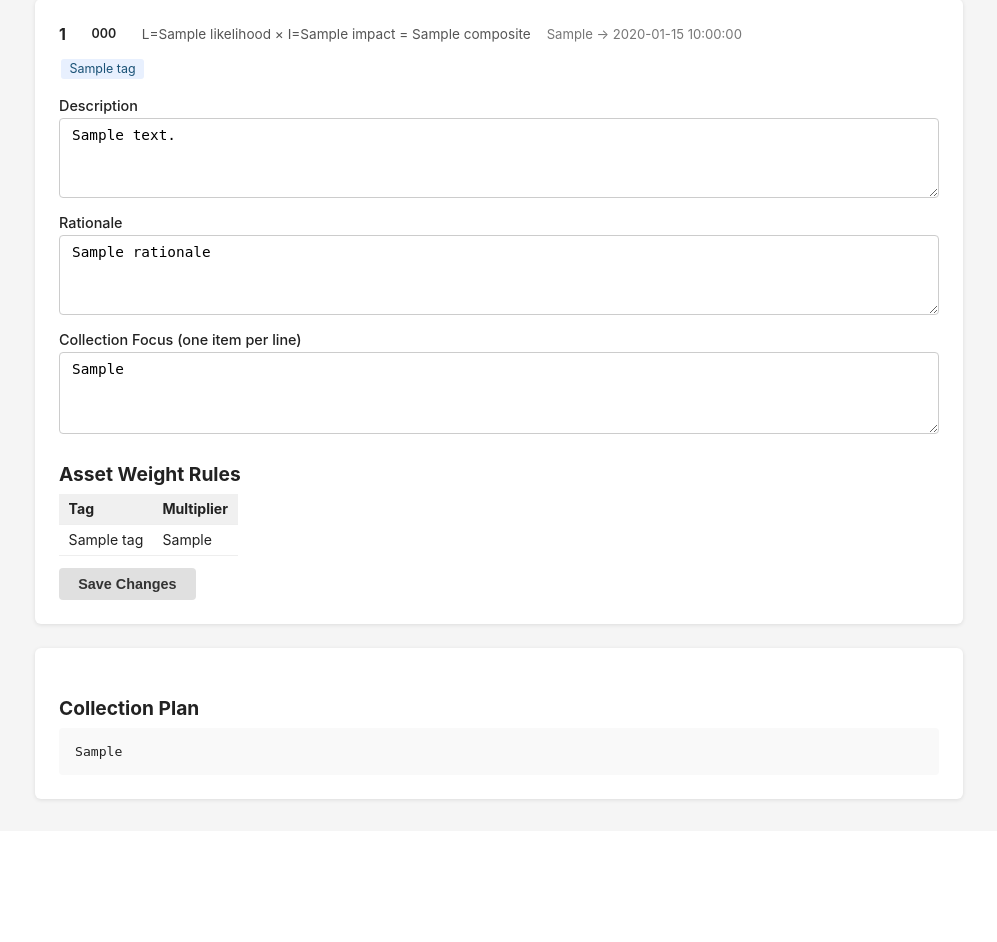
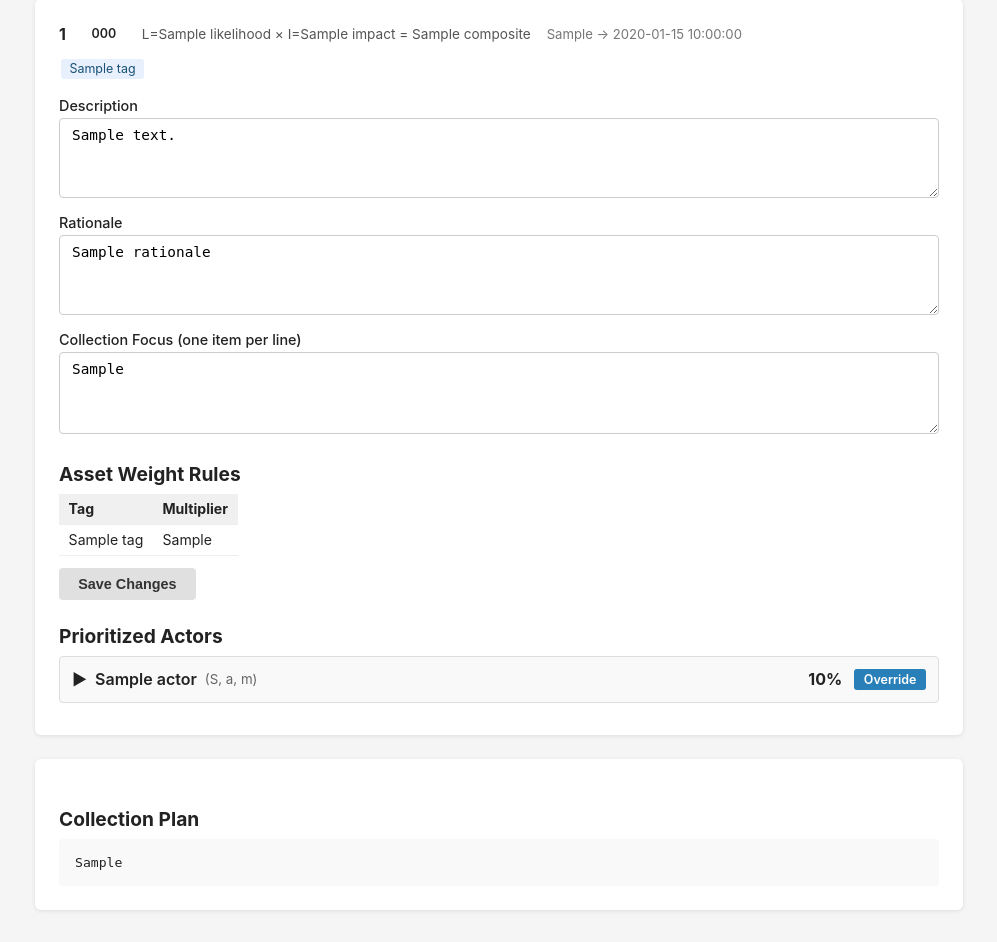
Before and after one commit to sw33t-b1u/beacon, a FastAPI app: template src/beacon/web/templates/review.html in a window 1280 px wide. Shown: the part 172-1114 px from the top of the page, without its empty margins (141-1138 px from the left). Before the commit the page ends 975 px from the top, so only its background shows below. Run offline with FastAPI, Linux system fonts and the light colour scheme; the template is opened without the code that fills it: most values are stand-ins (such as "Sample title", 1, 10 or a date in 2020); some libraries are stand-ins or nearby versions.

Commit message:
feat(web-ui): add prioritized_actors view and edit to review page
Extends PrioritizedActor with four analyst-annotation fields:
- excluded_by_analyst / exclusion_reason (validator enforces reason when
  excluded)
- manual_likelihood_override (Field ge=0.0, le=1.0)
- analyst_rationale_append (free-text, preserves existing rationale)

review.html renders top-5 actors per PIR as collapsible <details> cards
showing the full Depth x Breadth score breakdown; actors beyond index 4
are wrapped in a hidden div with a "Show all N actors" toggle. Each actor
card has an inline edit form that POSTs to /review/save.

/review/save now branches on the presence of actor_index:
- actor_index present: actor-level mutation with Pydantic re-validation
  (exclusion_reason required when excluded, likelihood range 0-1)
- actor_index absent: existing PIR-level edit (description/rationale/
  collection_focus), unchanged

pir_output.schema.json regenerated; byte-deterministic verified.
.githooks/pre-commit: export UV_CACHE_DIR so hook can run uv in sandbox.

TRACE coordination: not needed (new fields are inside PrioritizedActor
which TRACE ActorTriageEntry accepts via existing extra="allow").

Co-Authored-By: Claude Sonnet 4.6 <noreply@anthropic.com>

```diff
--- a/src/beacon/web/app.py
+++ b/src/beacon/web/app.py
@@ -201,8 +201,13 @@ async def review_save(
     rationale: str = Form(default=""),
     collection_focus: str = Form(default=""),
     csrf_token: str = Form(default=""),
+    actor_index: str = Form(default=""),
+    actor_excluded: str = Form(default=""),
+    actor_exclusion_reason: str = Form(default=""),
+    actor_manual_likelihood: str = Form(default=""),
+    actor_rationale_append: str = Form(default=""),
 ):
-    """Update editable fields for a PIR in the session."""
+    """Update editable fields for a PIR or a prioritized actor in the session."""
     _verify_csrf(beacon_csrf, csrf_token)
 
     if not beacon_session:
@@ -215,12 +220,63 @@ async def review_save(
     if pir_index < 0 or pir_index >= len(pirs):
         return JSONResponse({"error": "Invalid PIR index"}, status_code=400)
 
-    pirs[pir_index]["description"] = description
-    pirs[pir_index]["rationale"] = rationale
-    # collection_focus is stored as a list; split on newlines
-    pirs[pir_index]["collection_focus"] = [
-        line.strip() for line in collection_focus.splitlines() if line.strip()
-    ]
+    if actor_index != "":
+        # Actor-level edit
+        try:
+            actor_idx = int(actor_index)
+        except ValueError:
+            return JSONResponse({"error": "Invalid actor index"}, status_code=400)
+
+        actors = pirs[pir_index].get("prioritized_actors", [])
+        if actor_idx < 0 or actor_idx >= len(actors):
+            return JSONResponse({"error": "Invalid actor index"}, status_code=400)
+
+        excluded = actor_excluded in ("1", "true", "on")
+        reason = actor_exclusion_reason.strip() or None
+
+        manual_likelihood = None
+        if actor_manual_likelihood.strip():
+            try:
+                val = float(actor_manual_likelihood)
+            except ValueError:
+                return JSONResponse(
+                    {"error": "actor_manual_likelihood must be a number"}, status_code=400
+                )
+            if not (0.0 <= val <= 1.0):
+                return JSONResponse(
+                    {"error": "actor_manual_likelihood must be between 0.0 and 1.0"},
+                    status_code=400,
+                )
+            manual_likelihood = val
+
+        rationale_app = actor_rationale_append.strip() or None
+
+        updated = dict(actors[actor_idx])
+        updated["excluded_by_analyst"] = excluded
+        updated["exclusion_reason"] = reason
+        updated["manual_likelihood_override"] = manual_likelihood
+        updated["analyst_rationale_append"] = rationale_app
+
+        from pydantic import ValidationError  # noqa: PLC0415
+
+        from beacon.analysis.actor_triage import PrioritizedActor  # noqa: PLC0415
+
+        try:
+            PrioritizedActor.model_validate(updated)
+        except ValidationError as exc:
+            return JSONResponse({"error": str(exc)}, status_code=400)
+
+        actors[actor_idx] = updated
+        pirs[pir_index]["prioritized_actors"] = actors
+    else:
+        # PIR-level edit (existing behavior, unchanged)
+        pirs[pir_index]["description"] = description
+        pirs[pir_index]["rationale"] = rationale
+        # collection_focus is stored as a list; split on newlines
+        pirs[pir_index]["collection_focus"] = [
+            line.strip() for line in collection_focus.splitlines() if line.strip()
+        ]
+
     session["pirs"] = pirs
     save_session(beacon_session, session)
 
--- a/src/beacon/web/templates/review.html
+++ b/src/beacon/web/templates/review.html
@@ -16,6 +16,7 @@
 </div>
 
 {% for pir in pirs %}
+{% set pir_idx = loop.index0 %}
 <div class="card">
   <div style="display:flex; align-items:center; gap:1rem; margin-bottom:0.75rem; flex-wrap:wrap;">
     <strong>{{ pir.pir_id }}</strong>
@@ -34,7 +35,7 @@
 
   <form action="/review/save" method="post" style="margin-top:1rem;">
     <input type="hidden" name="csrf_token" value="{{ csrf_token }}">
-    <input type="hidden" name="pir_index" value="{{ loop.index0 }}">
+    <input type="hidden" name="pir_index" value="{{ pir_idx }}">
 
     <div style="margin-bottom:0.75rem;">
       <label>Description</label>
@@ -61,6 +62,91 @@
 
     <button type="submit" class="btn btn-secondary">Save Changes</button>
   </form>
+
+  {% if pir.prioritized_actors %}
+  <div style="margin-top:1.5rem;">
+    <h2>Prioritized Actors</h2>
+    {% for actor in pir.prioritized_actors %}
+    {% set actor_idx = loop.index0 %}
+    <div {% if actor_idx >= 5 %}class="actor-extra-{{ pir_idx }}" style="display:none;"{% endif %}>
+    <details style="background:#f9f9f9; border:1px solid #ddd; border-radius:4px; margin-bottom:0.5rem; padding:0.75rem;">
+      <summary style="cursor:pointer; display:flex; align-items:center; gap:0.5rem; font-weight:600; list-style:none; -webkit-appearance:none;">
+        <span>&#9654;</span>
+        <span>{{ actor.name }}</span>
+        {% if actor.aliases %}<small style="font-weight:400; color:#666;">({{ actor.aliases[:3] | join(', ') }}{% if actor.aliases | length > 3 %}&hellip;{% endif %})</small>{% endif %}
+        <span style="margin-left:auto; font-weight:700;">{{ "%.0f"|format(actor.likelihood * 100) }}%</span>
+        {% if actor.excluded_by_analyst %}<span class="badge" style="background:#c0392b; color:#fff; margin-left:0.25rem;">Excluded</span>{% endif %}
+        {% if actor.manual_likelihood_override is not none %}<span class="badge" style="background:#2980b9; color:#fff; margin-left:0.25rem;">Override</span>{% endif %}
+      </summary>
+
+      <div style="margin-top:0.75rem; font-size:0.88rem;">
+        {% set sb = actor.score_breakdown %}
+        <table style="margin-bottom:0.75rem; width:100%;">
+          <tr><th>Component</th><th>Score</th><th>Sub-factors</th></tr>
+          <tr>
+            <td>Intent</td>
+            <td>{{ "%.3f"|format(sb.intent.score | default(0.0)) }}</td>
+            <td>motivation={{ "%.3f"|format(sb.intent.motivation_alignment | default(0.0)) }}, industry={{ "%.3f"|format(sb.intent.industry_match | default(0.0)) }}</td>
+          </tr>
+          <tr>
+            <td>Capability</td>
+            <td>{{ "%.3f"|format(sb.capability.score | default(0.0)) }}</td>
+            <td>depth={{ "%.3f"|format(sb.capability.depth | default(0.0)) }}, breadth={{ "%.3f"|format(sb.capability.breadth | default(0.0)) }} | soph={{ "%.3f"|format(sb.capability.sophistication_score | default(0.0)) }}, ttp={{ "%.3f"|format(sb.capability.ttp_count_norm | default(0.0)) }}, rec={{ "%.3f"|format(sb.capability.recency_active_campaigns_90d | default(0.0)) }}, tool={{ "%.3f"|format(sb.capability.tool_sophistication | default(0.0)) }}, pers={{ "%.3f"|format(sb.capability.targeting_persistence | default(0.0)) }}, evas={{ "%.3f"|format(sb.capability.evasion_capability | default(0.0)) }}</td>
+          </tr>
+          <tr>
+            <td>Opportunity</td>
+            <td>{{ "%.3f"|format(sb.opportunity.score | default(0.0)) }}</td>
+            <td>victimology={{ "%.3f"|format(sb.opportunity.victimology_match | default(0.0)) }}, geo={{ "%.3f"|format(sb.opportunity.geographic_match | default(0.0)) }}, ttp_cov={{ "%.3f"|format(sb.opportunity.surface_ttp_coverage | default(0.0)) }}</td>
+          </tr>
+        </table>
+        {% if sb.data_quality and sb.data_quality.degraded %}
+        <p style="color:#e67e22; font-size:0.82rem; margin-bottom:0.5rem;">&#9888; Degraded data: {{ sb.data_quality.missing_sources | join(', ') }}</p>
+        {% endif %}
+
+        <p style="margin-bottom:0.5rem;"><strong>Rationale:</strong> {{ actor.rationale.text }}</p>
+        {% if actor.analyst_rationale_append %}
+        <p style="color:#555; margin-bottom:0.5rem; border-left:3px solid #2980b9; padding-left:0.5rem;"><strong>Analyst note:</strong> {{ actor.analyst_rationale_append }}</p>
+        {% endif %}
+
+        <form action="/review/save" method="post" style="border-top:1px solid #ddd; padding-top:0.75rem; margin-top:0.5rem;">
+          <input type="hidden" name="csrf_token" value="{{ csrf_token }}">
+          <input type="hidden" name="pir_index" value="{{ pir_idx }}">
+          <input type="hidden" name="actor_index" value="{{ actor_idx }}">
+
+          <div style="display:flex; align-items:center; gap:0.5rem; margin-bottom:0.5rem;">
+            <input type="checkbox" name="actor_excluded" value="1" id="excl-{{ pir_idx }}-{{ actor_idx }}" {% if actor.excluded_by_analyst %}checked{% endif %}>
+            <label for="excl-{{ pir_idx }}-{{ actor_idx }}" style="display:inline; font-weight:normal; margin:0;">Exclude this actor</label>
+          </div>
+          <div style="margin-bottom:0.5rem;">
+            <label>Exclusion Reason (required when excluded)</label>
+            <input type="text" name="actor_exclusion_reason" value="{{ actor.exclusion_reason or '' }}">
+          </div>
+          <div style="margin-bottom:0.5rem;">
+            <label>Likelihood Override (0.0–1.0, blank to clear)</label>
+            <input type="text" name="actor_manual_likelihood" value="{{ '' if actor.manual_likelihood_override is none else actor.manual_likelihood_override }}">
+          </div>
+          <div style="margin-bottom:0.5rem;">
+            <label>Append to Rationale</label>
+            <textarea name="actor_rationale_append" rows="2">{{ actor.analyst_rationale_append or '' }}</textarea>
+          </div>
+          <button type="submit" class="btn btn-secondary">Save Actor</button>
+        </form>
+      </div>
+    </details>
+    </div>
+    {% endfor %}
+
+    {% if pir.prioritized_actors | length > 5 %}
+    <button type="button" class="btn btn-secondary" style="margin-top:0.5rem;"
+      data-pir="{{ pir_idx }}"
+      data-count="{{ pir.prioritized_actors | length }}"
+      data-shown="0"
+      onclick="var els=document.querySelectorAll('.actor-extra-'+this.dataset.pir); var shown=this.dataset.shown==='1'; els.forEach(function(e){e.style.display=shown?'none':'block';}); this.dataset.shown=shown?'0':'1'; this.textContent=shown?'Show all '+this.dataset.count+' actors':'Hide extra actors';">
+      Show all {{ pir.prioritized_actors | length }} actors
+    </button>
+    {% endif %}
+  </div>
+  {% endif %}
 </div>
 {% endfor %}
 
```
Also changed, not shown: schema/pir_output.schema.json (+43 -0 lines), src/beacon/analysis/actor_triage.py (+12 -1 lines), tests/test_web_app.py (+226 -0 lines), 1 other file.
